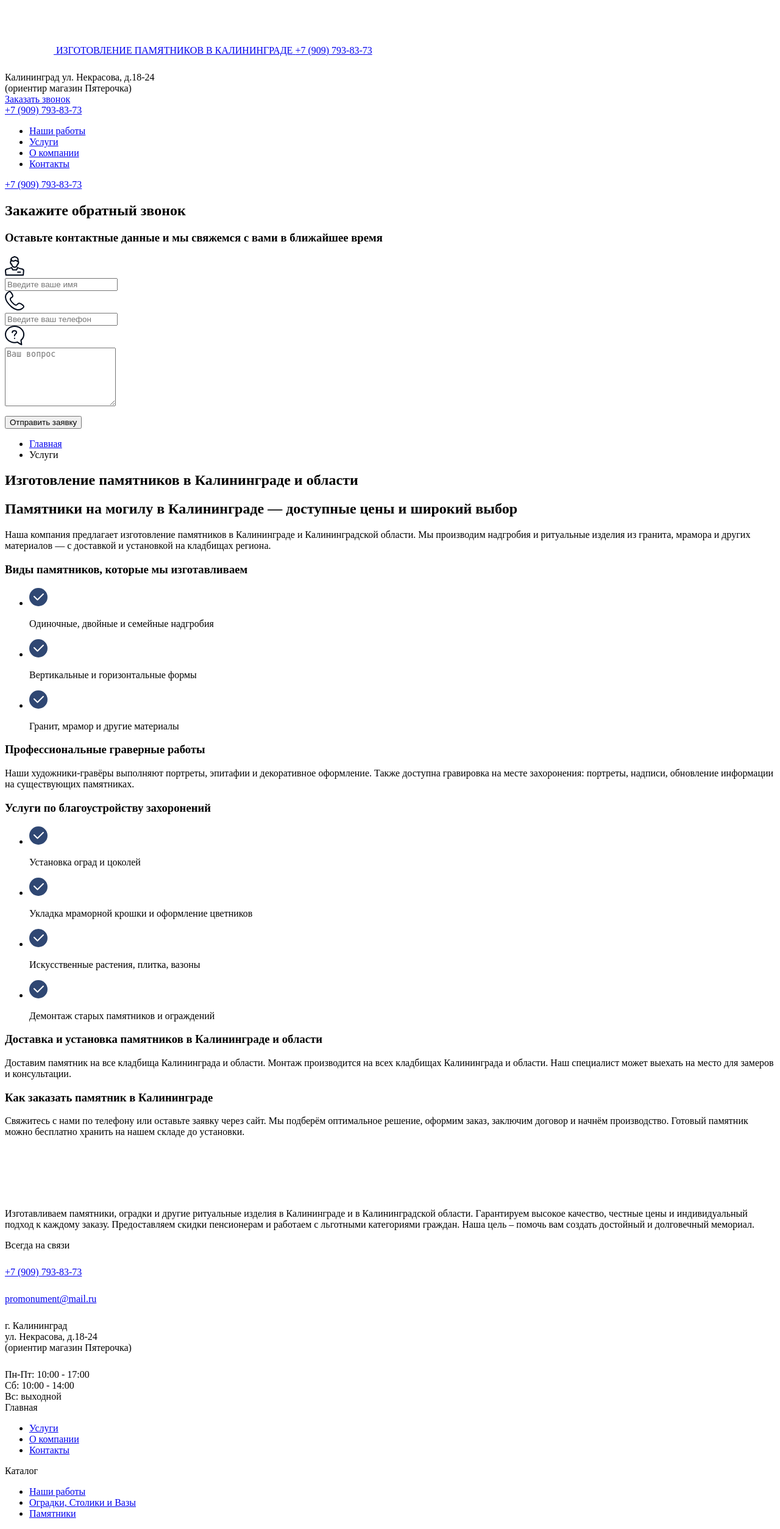
After one commit to SergoLisitcyn/monument, a Yii app: template frontend/views/site/uslugi.php in a window 1280 px wide. The commit adds this page. Shown: the whole page at 61% size. Run offline with PHP 8.4 and a stand-in for Yii, Linux system fonts and the light colour scheme; the template is opened without the code that fills it, so the values that code supplies are empty; some libraries are stand-ins or nearby versions.

Commit message:
Услуги

```diff
--- a/frontend/assets/AppAsset.php
+++ b/frontend/assets/AppAsset.php
@@ -12,7 +12,7 @@ class AppAsset extends AssetBundle
     public $basePath = '@webroot';
     public $baseUrl = '@web';
     public $css = [
-        'css/site.min.css',
+        'css/site.css',
     ];
     public $js = [
         'js/scripts.min.js',
--- a/frontend/config/main.php
+++ b/frontend/config/main.php
@@ -52,6 +52,7 @@ return [
                 'company' => '/site/company',
                 'ogradki-stoliki-vazy' => '/site/ogradki',
                 'pamyatniki' => '/site/pamyatniki',
+                'uslugi' => '/site/uslugi',
                 'sitemap.xml' => '/sitemap/index',
             ],
         ],
--- a/frontend/controllers/SiteController.php
+++ b/frontend/controllers/SiteController.php
@@ -165,6 +165,11 @@ class SiteController extends Controller
         return $this->render('company');
     }
 
+    public function actionUslugi()
+    {
+        return $this->render('uslugi');
+    }
+
 
     /**
      * Requests password reset.
--- a/frontend/views/layouts/main.php
+++ b/frontend/views/layouts/main.php
@@ -96,6 +96,9 @@ AppAsset::register($this);
                             <ul class="header-info__list header-list">
                                 <li class="header-list__item">
                                     <a href="/nashi-raboty" class="header-list__link">Наши работы</a>
+                                </li>
+                                <li class="header-list__item">
+                                    <a href="/uslugi" class="header-list__link">Услуги</a>
                                 </li>
                                 <li class="header-list__item">
                                     <a href="/company" class="header-list__link">О компании</a>
@@ -243,6 +246,9 @@ AppAsset::register($this);
                             <div class="footer-info__title">Главная</div>
                             <ul class="footer-info__list footer-info-list">
                                 <li class="footer-info-list__item">
+                                    <a href="/uslugi" class="footer-info-list__link">Услуги</a>
+                                </li>
+                                <li class="footer-info-list__item">
                                     <a href="/company" class="footer-info-list__link">О компании</a>
                                 </li>
                                 <li class="footer-info-list__item">
--- /dev/null
+++ b/frontend/views/site/uslugi.php
@@ -0,0 +1,109 @@
+<?php
+$this->title = 'Услуги по изготовлению памятников и благоустройству захоронений в Калининграде';
+$this->registerMetaTag(['name' => 'description','content' => 'Изготовление и установка памятников, гравировка, благоустройство могил,
+ демонтаж. Бесплатное хранение. Работаем по Калининграду и области.']);
+?>
+
+<section class="company">
+    <div class="container">
+        <div class="breadcrumbs" itemscope itemtype="https://schema.org/BreadcrumbList">
+            <ul class="breadcrumbs__items">
+                <li class="breadcrumbs__item" itemprop="itemListElement" itemscope itemtype="https://schema.org/ListItem">
+                    <a href="/" class="breadcrumbs__link" itemprop="item">
+                        <span itemprop="name">Главная</span>
+                    </a>
+                    <meta itemprop="position" content="1" />
+                </li>
+                <li class="breadcrumbs__item" itemprop="itemListElement" itemscope itemtype="https://schema.org/ListItem">
+                    <span itemprop="name">Услуги</span>
+                    <meta itemprop="item" content="https://www.promonument.ru/uslugi" />
+                    <meta itemprop="position" content="2" />
+                </li>
+            </ul>
+        </div>
+        <div class="company__row section-row section-row--no-pb">
+            <h1 class="main-info__title">Изготовление памятников в Калининграде и области</h1>
+            <h2 class="uslugi__descr">Памятники на могилу в Калининграде — доступные цены и широкий выбор</h2>
+            <p class="company__descr section-descr">Наша компания предлагает изготовление памятников в Калининграде и Калининградской области.
+                Мы производим надгробия и ритуальные изделия из гранита, мрамора и других материалов — с доставкой и установкой на кладбищах региона.
+            </p>
+            <h3 class="uslugi__subtitle section-subtitle">Виды памятников, которые мы изготавливаем</h3>
+            <div class="company__columns uni-columns uni-columns-margin uslugi-columns">
+                <div class="uni-columns__columns">
+                    <div class="uni-columns__col uslugi-col">
+                        <ul class="uni-columns__list uni-list uslugi-list">
+                            <li class="uni-list__item">
+                                <div class="uni-list__image">
+                                    <img src="/img/check.svg" alt="Check">
+                                </div>
+                                <p class="uni-list__text">Одиночные, двойные и семейные надгробия</p>
+                            </li>
+                            <li class="uni-list__item">
+                                <div class="uni-list__image">
+                                    <img src="/img/check.svg" alt="Check">
+                                </div>
+                                <p class="uni-list__text">Вертикальные и горизонтальные формы</p>
+                            </li>
+                            <li class="uni-list__item">
+                                <div class="uni-list__image">
+                                    <img src="/img/check.svg" alt="Check">
+                                </div>
+                                <p class="uni-list__text">Гранит, мрамор и другие материалы</p>
+                            </li>
+                        </ul>
+                    </div>
+                </div>
+            </div>
+
+            <h3 class="uslugi__subtitle section-subtitle">Профессиональные граверные работы</h3>
+            <p class="company__descr section-descr">Наши художники-гравёры выполняют портреты, эпитафии и декоративное оформление.
+                Также доступна гравировка на месте захоронения: портреты, надписи, обновление информации на существующих памятниках.
+            </p>
+
+            <h3 class="uslugi__subtitle section-subtitle">Услуги по благоустройству захоронений</h3>
+            <div class="company__columns uni-columns uni-columns-margin uslugi-columns">
+                <div class="uni-columns__columns">
+                    <div class="uni-columns__col uslugi-col">
+                        <ul class="uni-columns__list uni-list uslugi-list">
+                            <li class="uni-list__item">
+                                <div class="uni-list__image">
+                                    <img src="/img/check.svg" alt="Check">
+                                </div>
+                                <p class="uni-list__text">Установка оград и цоколей</p>
+                            </li>
+                            <li class="uni-list__item">
+                                <div class="uni-list__image">
+                                    <img src="/img/check.svg" alt="Check">
+                                </div>
+                                <p class="uni-list__text">Укладка мраморной крошки и оформление цветников</p>
+                            </li>
+                            <li class="uni-list__item">
+                                <div class="uni-list__image">
+                                    <img src="/img/check.svg" alt="Check">
+                                </div>
+                                <p class="uni-list__text">Искусственные растения, плитка, вазоны</p>
+                            </li>
+                            <li class="uni-list__item">
+                                <div class="uni-list__image">
+                                    <img src="/img/check.svg" alt="Check">
+                                </div>
+                                <p class="uni-list__text">Демонтаж старых памятников и ограждений</p>
+                            </li>
+                        </ul>
+                    </div>
+                </div>
+            </div>
+
+            <h3 class="uslugi__subtitle section-subtitle">Доставка и установка памятников в Калининграде и области</h3>
+            <p class="company__descr section-descr">Доставим памятник на все кладбища Калининграда и области.
+                Монтаж производится на всех кладбищах Калининграда и области. Наш специалист может выехать на место для замеров и консультации.
+            </p>
+
+            <h3 class="uslugi__subtitle section-subtitle">Как заказать памятник в Калининграде</h3>
+            <p class="company__descr section-descr">Свяжитесь с нами по телефону  или оставьте заявку через сайт.
+                Мы подберём оптимальное решение, оформим заказ, заключим договор и начнём производство.
+                Готовый памятник можно бесплатно хранить на нашем складе до установки.
+            </p>
+        </div>
+    </div>
+</section>
--- a/frontend/views/sitemap/index.php
+++ b/frontend/views/sitemap/index.php
@@ -8,6 +8,12 @@
     </url>
     <url>
         <loc><?= $host ?>/nashi-raboty</loc>
+        <lastmod><?= date( DATE_W3C ) ?></lastmod>
+        <priority>0.80</priority>
+        <changefreq>weekly</changefreq>
+    </url>
+    <url>
+        <loc><?= $host ?>/uslugi</loc>
         <lastmod><?= date( DATE_W3C ) ?></lastmod>
         <priority>0.80</priority>
         <changefreq>weekly</changefreq>
```
Also changed, not shown: frontend/web/css/site.css, frontend/web/css/site.min.css.
